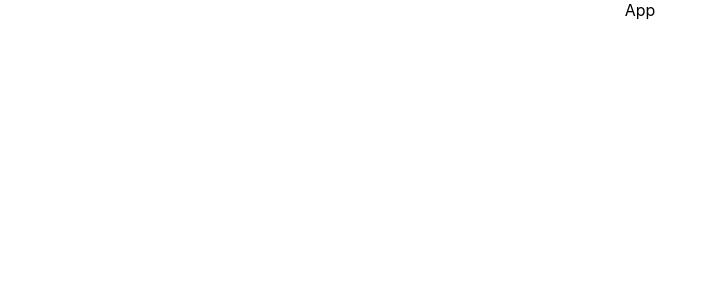
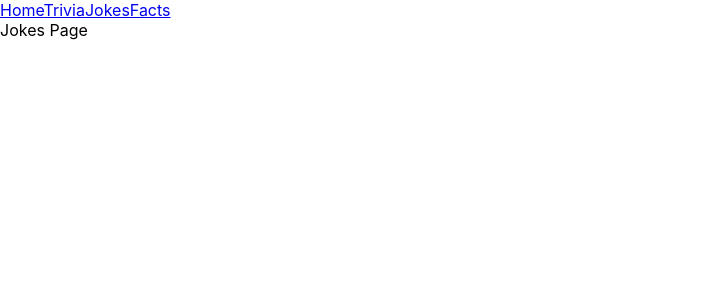
Before and after one commit to dianacg93/BreakTime, a React (Create React App) app: page /jokes in a window 1280 px wide. Shown: the top 300 px of the page, without its empty margins (0-718 px from the left). Built offline with nearby package versions, Linux system fonts and the light colour scheme.

Commit message:
added app.js, index.js, page files, created redux store

```diff
--- a/src/App.js
+++ b/src/App.js
@@ -1,10 +1,43 @@
 import './App.css';
+import { BrowserRouter as Router, Switch, Route, Redirect, NavLink } from 'react-router-dom';
+import HomePage from "./pages/HomePage";
+import TriviaPage from "./pages/TriviaPage";
+import JokesPage from "./pages/JokesPage";
+import FactsPage from "./pages/FactsPage";
 
 function App() {
   return (
-    <div className="App">
-     App
-    </div>
+    <Router>
+      <nav>
+        <NavLink to="/">
+          Home
+      </NavLink>
+        <NavLink to="/trivia">
+          Trivia
+      </NavLink>
+        <NavLink to="/jokes">
+          Jokes
+      </NavLink>
+        <NavLink to="/facts">
+          Facts
+      </NavLink>
+      </nav>
+      <Switch>
+        <Route exact path="/">
+          <HomePage />
+        </Route>
+        <Route exact path="/trivia">
+          <TriviaPage />
+        </Route>
+        <Route exact path="/jokes">
+          <JokesPage />
+        </Route>
+        <Route exact path="/facts">
+          <FactsPage />
+        </Route>
+        <Redirect to="/" />
+      </Switch>
+    </Router>
   );
 }
 
--- a/src/index.js
+++ b/src/index.js
@@ -3,13 +3,26 @@ import ReactDOM from 'react-dom';
 import './index.css';
 import App from './App';
 import reportWebVitals from './reportWebVitals';
+import { Provider } from 'react-redux';
+import { createStore, applyMiddleware } from 'redux';
+import { composeWithDevTools } from 'redux-devtools-extension';
+import thunk from 'redux-thunk';
+import rootReducer from './reducers/index';
+
+
+
+const store = createStore(rootReducer, composeWithDevTools(applyMiddleware(thunk)));
+
 
 ReactDOM.render(
   <React.StrictMode>
-    <App />
+    <Provider store={store}>
+      <App />
+    </Provider>
   </React.StrictMode>,
   document.getElementById('root')
 );
+
 
 // If you want to start measuring performance in your app, pass a function
 // to log results (for example: reportWebVitals(console.log))
--- a/src/pages/FactsPage.jsx
+++ b/src/pages/FactsPage.jsx
@@ -0,0 +1,5 @@
+const FactsPage = () => {
+    return <div>Facts Page</div>;
+  };
+
+  export default FactsPage;
--- a/src/pages/HomePage.jsx
+++ b/src/pages/HomePage.jsx
@@ -0,0 +1,5 @@
+const HomePage = () => {
+  return <div>Home Page</div>;
+};
+
+export default HomePage;
--- a/src/pages/JokesPage.jsx
+++ b/src/pages/JokesPage.jsx
@@ -0,0 +1,5 @@
+const JokesPage = () => {
+  return <div>Jokes Page</div>;
+};
+
+export default JokesPage;
--- a/src/pages/TriviaPage.jsx
+++ b/src/pages/TriviaPage.jsx
@@ -0,0 +1,5 @@
+const TriviaPage = () => {
+  return <div>Trivia Page</div>;
+};
+
+export default TriviaPage;
--- a/src/reducers/index.js
+++ b/src/reducers/index.js
@@ -0,0 +1,8 @@
+import { combineReducers } from 'redux';
+
+const rootReducer = combineReducers({
+    trivia: "trivia"
+})
+
+
+export default rootReducer;
```
Also changed, not shown: 1 other file (tests, documents, lock files or other folders).
